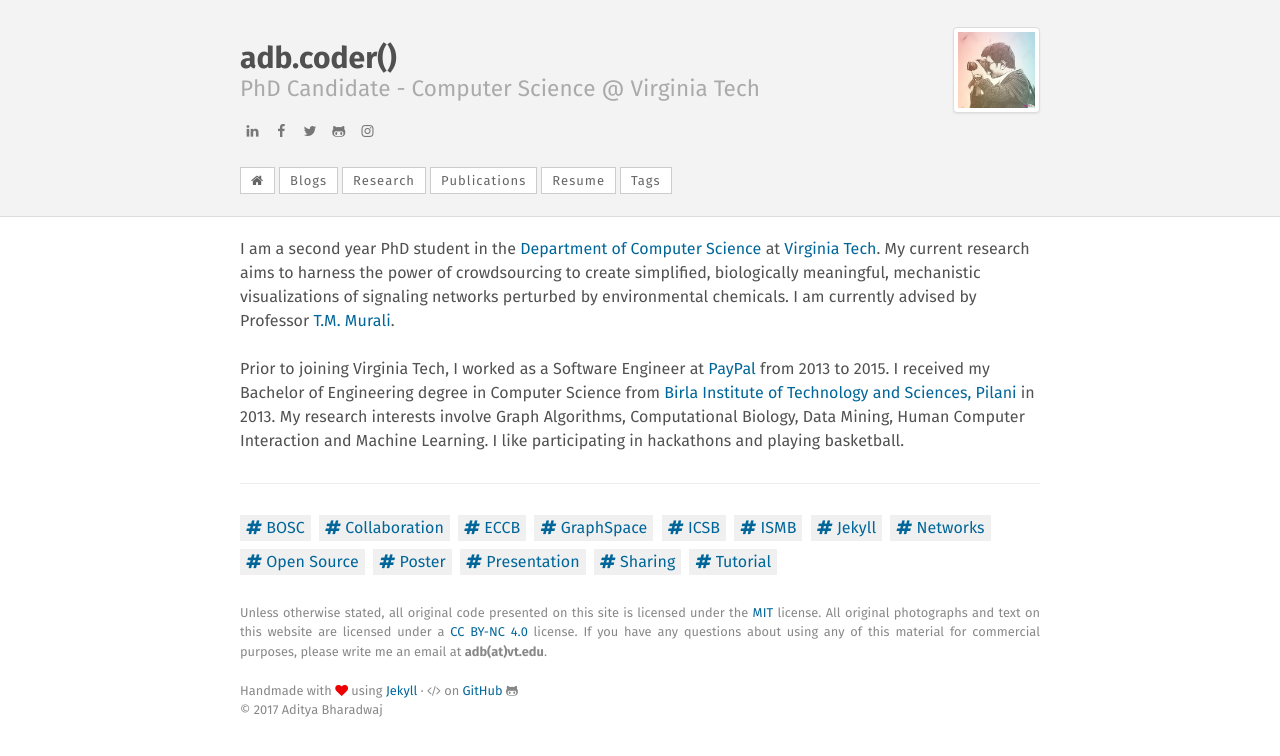
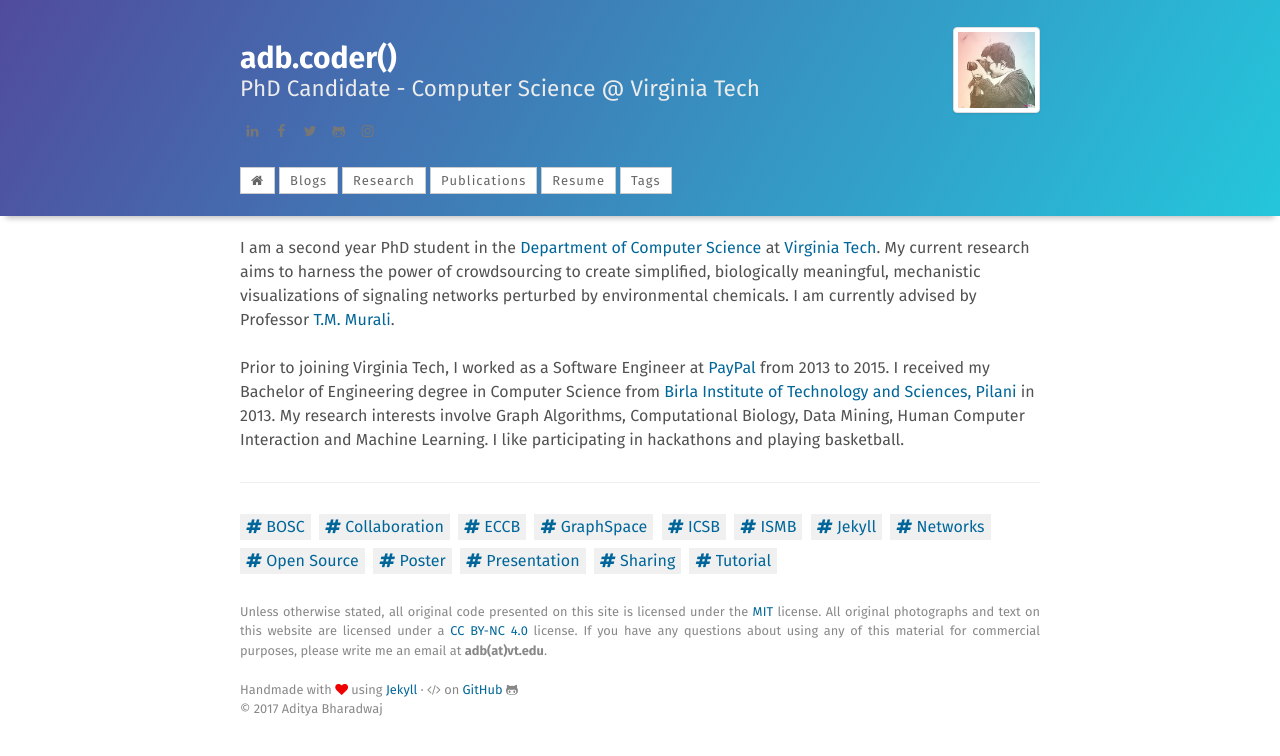
Before and after one commit to adbharadwaj/adbharadwaj.github.io, a Jekyll site: the page built from index.html, in a window 1280 px wide. Shown: the top 756 px of the page. Built offline with Jekyll 4.4.1, drawn with Linux system fonts in a browser that asks for light colours.

Commit message:
Update _layout.scss

```diff
--- a/assets/scss/_layout.scss
+++ b/assets/scss/_layout.scss
@@ -260,18 +260,20 @@ h2.year i.fa {
     padding-top: 1rem;
     padding-bottom: 1rem;
     margin-bottom: 1rem;
-    border-bottom: 1px solid #ddd;
-    background-color: #f3f3f3;
+//     border-bottom: 1px solid #ddd;
+//     background-color: #f3f3f3;
+    background: linear-gradient(120deg, #514A9D, #24C6DC);
+    box-shadow: 0 8px 6px -6px #bdbdbd;
 }
 
 .masthead-title {
     /*text-align: center;*/
     margin-top: 2rem;
     margin-bottom: 0;
-    color: #505050;
+    color: #ffffff;
 
     a {
-        color: #505050;
+        color: #ffffff;
         font-weight: bold;
 
         &:hover {
@@ -282,7 +284,7 @@ h2.year i.fa {
     small {
         font-size: 75%;
         font-weight: normal;
-        color: #aaa;
+        color: #ececec;
         letter-spacing: 0;
         display: block;
         clear: both;
```
